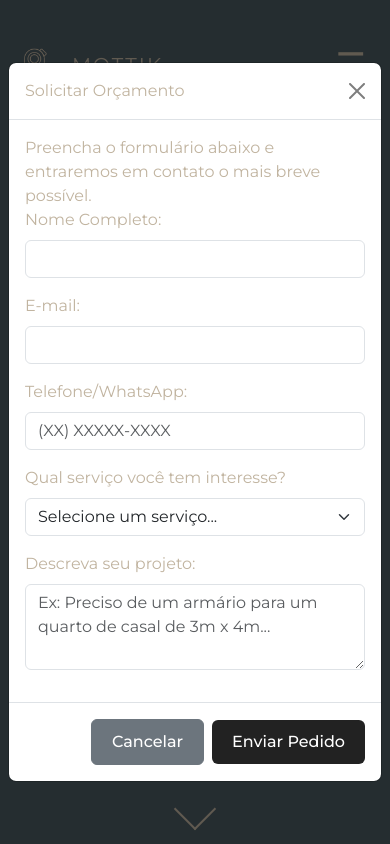
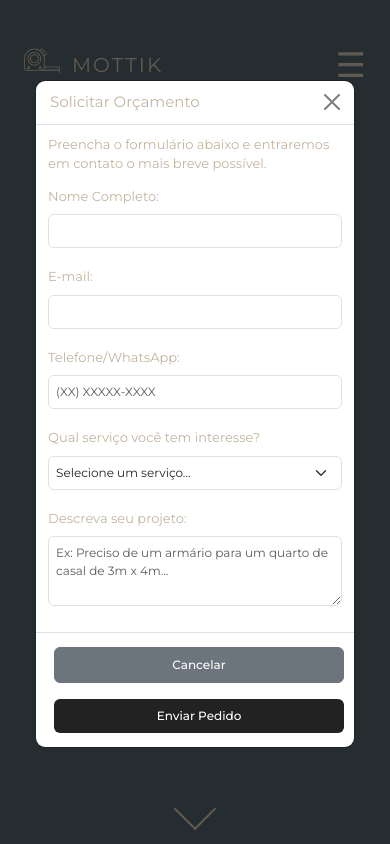
Before and after one commit to k-kevinferreira/Mottik, a plain HTML site: page index.html in a window 390 px wide. Both pictures are taken after a click on the link "Solicite Orçamento". Shown: the top 844 px of the page. Drawn offline with nearby package versions, Linux system fonts and the light colour scheme.

Commit message:
Adiciona estilos responsivos para modais em diferentes tamanhos de tela

```diff
--- a/src/css/style.css
+++ b/src/css/style.css
@@ -852,3 +852,85 @@ header {
         margin-bottom: 30px;
     }
 }
+
+
+@media (max-width: 600px) {
+
+    .modal-dialog {
+        max-width: 85% !important;
+        margin: 0 auto;
+    }
+
+    .modal-content {
+        border-radius: 10px;
+        padding: 0;
+    }
+
+    .modal-header {
+        padding: 10px 14px;
+    }
+
+    .modal-title {
+        font-size: 17px;
+    }
+
+    .modal-body {
+        padding: 12px 15px;
+    }
+
+    .modal-body p {
+        font-size: 13px;
+        margin-bottom: 10px;
+    }
+
+    .modal-body label {
+        font-size: 13px;
+    }
+
+    .modal-body input,
+    .modal-body textarea,
+    .modal-body select {
+        font-size: 13px;
+        padding: 8px;
+    }
+
+    .modal-footer {
+        padding: 10px 14px;
+        display: flex;
+        flex-direction: column;
+        gap: 8px;
+    }
+
+    .modal-footer .btn {
+        width: 100%;
+        font-size: 13px;
+        padding: 9px;
+    }
+}
+
+@media (max-width: 400px) {
+
+    .modal-dialog {
+        max-width: 82% !important;
+    }
+
+    .modal-title {
+        font-size: 15px;
+    }
+
+    .modal-body {
+        padding: 10px 12px;
+    }
+
+    .modal-body input,
+    .modal-body textarea,
+    .modal-body select {
+        font-size: 12px;
+        padding: 7px;
+    }
+
+    .modal-footer .btn {
+        font-size: 12px;
+        padding: 8px;
+    }
+}
```
